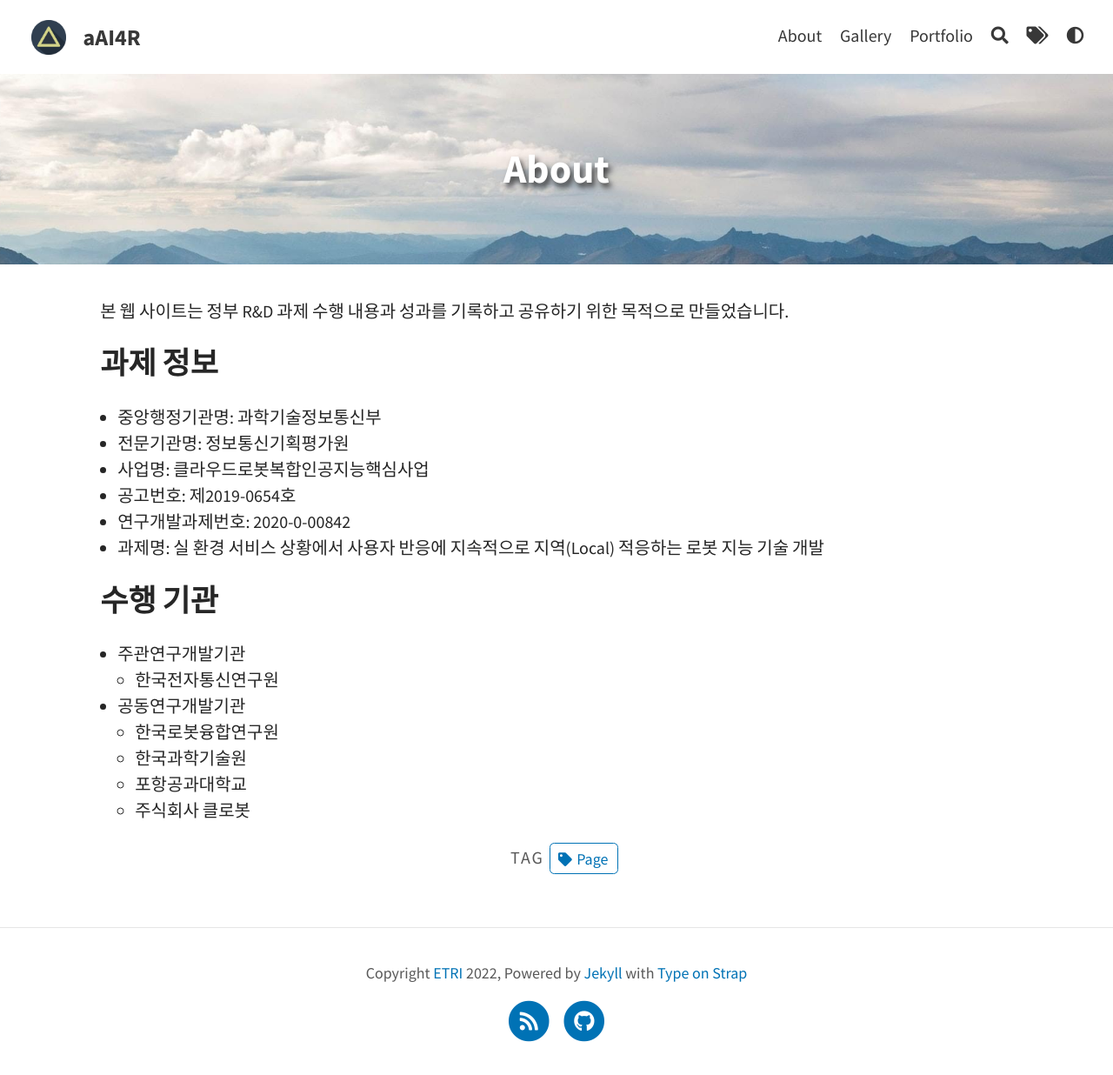
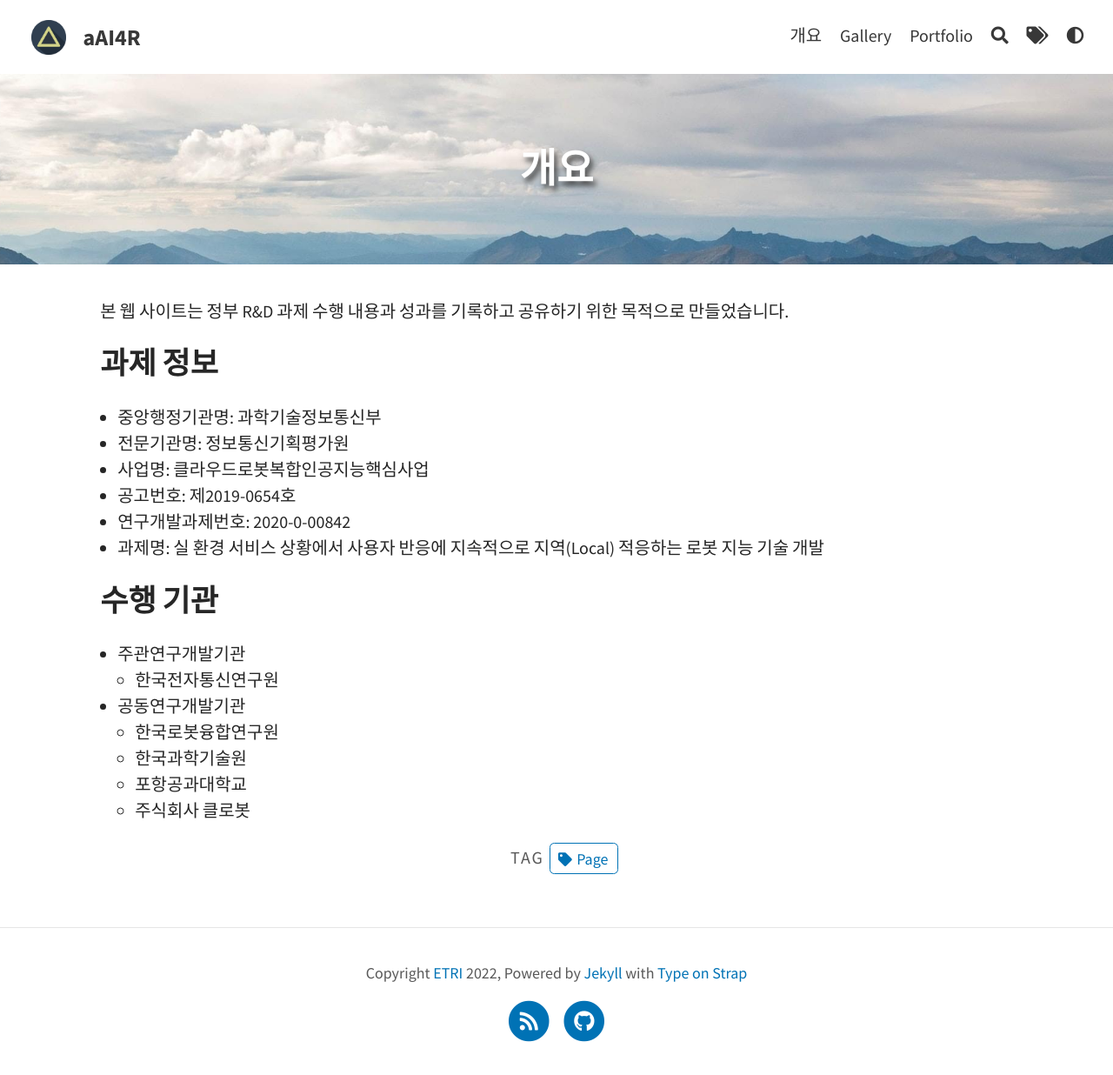
Before and after one commit to aai4r/aai4r.github.io, a Jekyll site: the page built from pages/about.md, in a window 1280 px wide. Shown: the whole page at 87% size. Built offline with Jekyll 4.4.1, drawn with Linux system fonts in a browser that asks for light colours.

Commit message:
페이지 타이틀 변경 시도

```diff
--- a/_config.yml
+++ b/_config.yml
@@ -38,7 +38,7 @@ comments:
     issue-term:                                         # Issue term (e.g. "comment" consider issues with this word in the title as comments)
 
 # PAGINATION
-paginate: 5
+paginate: 20
 paginate_path: "/blog/page:num"
 
 # PORTFOLIO
--- a/pages/about.md
+++ b/pages/about.md
@@ -1,6 +1,6 @@
 ---
 layout: page
-title: About
+title: 개요
 author: minsujang
 permalink: /about/
 feature-img: "assets/img/pexels/travel.jpeg"
```
